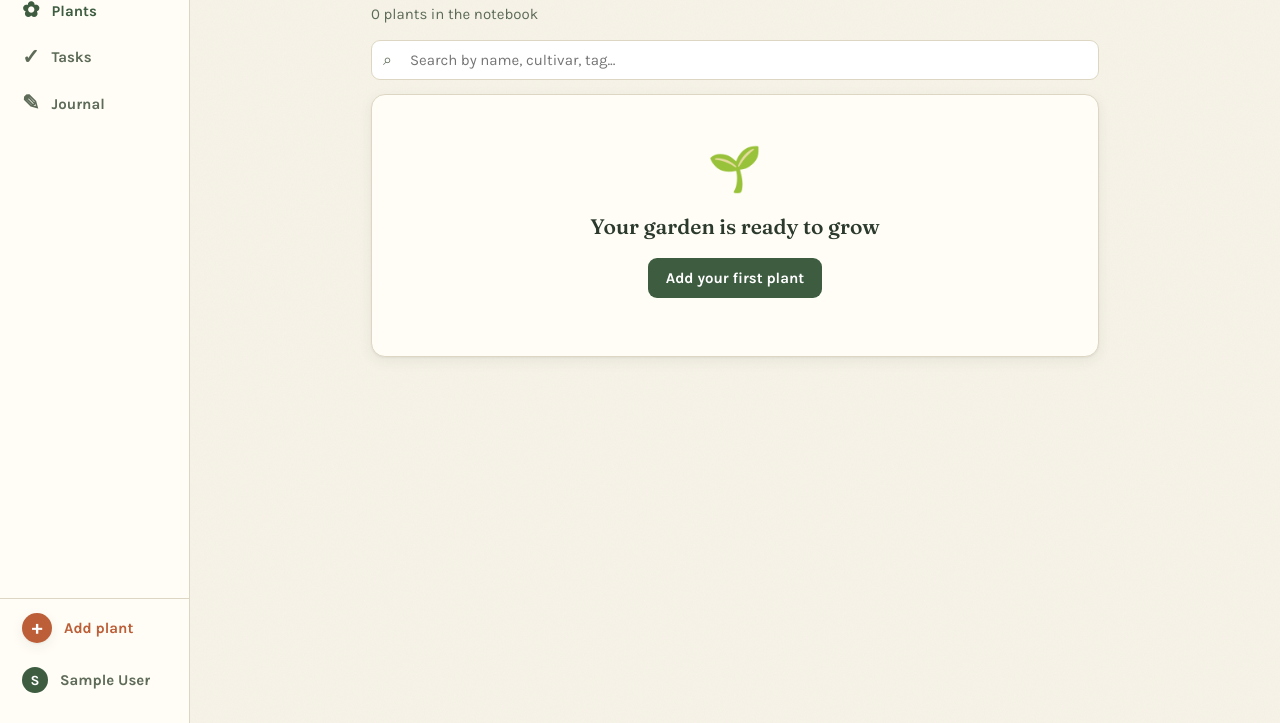
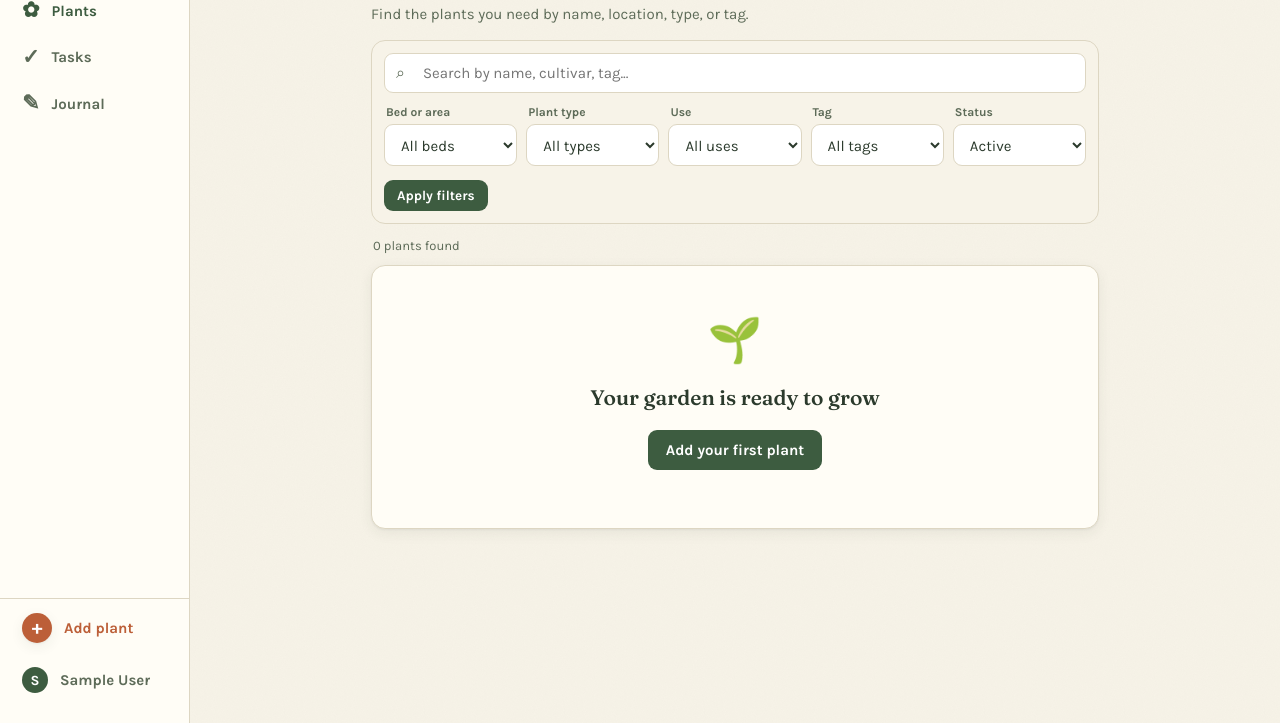
Before and after one commit to mekstromjr/yardwise, a Django app: page /plants/ in a window 1280 px wide. Shown: the part 77-800 px from the top of the page. Run offline with Django 5.2, Linux system fonts and the light colour scheme; the visitor is signed in with stand-in values (Sample User, id 1); data comes from the database, SQL or seed files in the repository; data that the repository does not hold is empty.

Commit message:
feat: add plant inventory filters

```diff
--- a/garden/views.py
+++ b/garden/views.py
@@ -6,11 +6,14 @@ from django.shortcuts import get_object_or_404, redirect, render
 
 from .forms import PlantForm
 from .models import (
+    Bed,
     OccurrenceStatus,
     Photo,
     Plant,
     PlantLocation,
     PlantStatus,
+    PlantType,
+    Tag,
     TaskOccurrence,
 )
 
@@ -67,11 +70,18 @@ def today(request):
 @login_required
 def plant_list(request):
     q = request.GET.get("q", "").strip()
+    status = request.GET.get("status", PlantStatus.ACTIVE)
+    valid_statuses = {value for value, _label in PlantStatus.choices}
+    if status != "all" and status not in valid_statuses:
+        status = PlantStatus.ACTIVE
+
     plants = (
-        Plant.objects.filter(status=PlantStatus.ACTIVE)
+        Plant.objects.all()
         .select_related("primary_photo")
         .prefetch_related("locations__bed")
     )
+    if status != "all":
+        plants = plants.filter(status=status)
     if q:
         plants = plants.filter(
             Q(common_name__icontains=q)
@@ -80,11 +90,43 @@ def plant_list(request):
             | Q(tags__name__icontains=q)
             | Q(locations__bed__name__icontains=q)
         ).distinct()
+
+    bed = request.GET.get("bed", "")
+    plant_type = request.GET.get("plant_type", "")
+    use = request.GET.get("use", "")
+    tag = request.GET.get("tag", "")
+    bed = bed if bed.isdigit() else ""
+    plant_type = plant_type if plant_type.isdigit() else ""
+    tag = tag if tag.isdigit() else ""
+    if bed:
+        plants = plants.filter(locations__is_current=True, locations__bed_id=bed)
+    if plant_type:
+        plants = plants.filter(plant_type_id=plant_type)
+    if use == "edible":
+        plants = plants.filter(is_edible=True)
+    elif use == "ornamental":
+        plants = plants.filter(is_ornamental=True)
+    else:
+        use = ""
+    if tag:
+        plants = plants.filter(tags__id=tag)
+    plants = plants.distinct()
+
     return render(request, "garden/plants/list.html", {
         "nav": "plants",
         "plants": plants,
         "q": q,
-        "total": Plant.objects.filter(status=PlantStatus.ACTIVE).count(),
+        "result_count": plants.count(),
+        "beds": Bed.objects.filter(archived_at__isnull=True),
+        "plant_types": PlantType.objects.filter(archived_at__isnull=True),
+        "tags": Tag.objects.filter(archived_at__isnull=True),
+        "statuses": [("all", "All statuses"), *PlantStatus.choices],
+        "selected_bed": bed,
+        "selected_plant_type": plant_type,
+        "selected_use": use,
+        "selected_tag": tag,
+        "selected_status": status,
+        "filters_active": any((q, bed, plant_type, use, tag, status != PlantStatus.ACTIVE)),
     })
 
 
--- a/static/css/yardwise.css
+++ b/static/css/yardwise.css
@@ -217,6 +217,44 @@ details.section .inner { padding: 2px 16px 14px; }
 /* --- search bar --------------------------------------------------------- */
 .searchbar { position: relative; margin-bottom: 14px; }
 .searchbar input { padding-left: 38px; }
+
+.plant-filters {
+  background: var(--paper);
+  border: 1px solid var(--line);
+  border-radius: var(--radius);
+  padding: 12px;
+  margin-bottom: 12px;
+}
+.plant-filters .searchbar { margin-bottom: 10px; }
+.filter-grid {
+  display: grid;
+  grid-template-columns: 1fr;
+  gap: 9px;
+}
+.filter-grid label > span {
+  display: block;
+  color: var(--ink-soft);
+  font-size: 12px;
+  font-weight: 700;
+  margin: 0 0 3px 2px;
+}
+.filter-grid select { width: 100%; }
+.filter-actions {
+  align-items: center;
+  display: flex;
+  gap: 12px;
+  margin-top: 10px;
+}
+.filter-actions a { color: var(--fir); font-size: 14px; font-weight: 700; }
+.results-count { color: var(--ink-soft); font-size: 13px; margin: 10px 2px; }
+
+@media (min-width: 480px) {
+  .filter-grid { grid-template-columns: repeat(2, minmax(0, 1fr)); }
+}
+
+@media (min-width: 800px) {
+  .filter-grid { grid-template-columns: repeat(5, minmax(0, 1fr)); }
+}
 .searchbar .icon {
   position: absolute; left: 12px; top: 50%; transform: translateY(-50%);
   color: var(--ink-soft);
--- a/templates/garden/plants/list.html
+++ b/templates/garden/plants/list.html
@@ -4,19 +4,59 @@
 <header class="page-head">
   <div class="kicker">The inventory</div>
   <h1>Plants</h1>
-  <div class="sub">{{ total }} plant{{ total|pluralize }} in the notebook</div>
+  <div class="sub">Find the plants you need by name, location, type, or tag.</div>
 </header>
 
-<div class="searchbar">
-  <span class="icon">⌕</span>
-  <input type="search" name="q" placeholder="Search by name, cultivar, tag..."
-         value="{{ q }}"
-         hx-get="{% url 'plant-list' %}" hx-trigger="input changed delay:300ms, search"
-         hx-target="#plant-results" hx-select="#plant-results" hx-swap="outerHTML"
-         hx-push-url="true">
-</div>
+<div id="plant-browser">
+  <form method="get" class="plant-filters"
+        hx-get="{% url 'plant-list' %}"
+        hx-trigger="input changed delay:300ms from:input[type='search'], change from:select"
+        hx-target="#plant-browser" hx-select="#plant-browser" hx-swap="outerHTML"
+        hx-push-url="true">
+    <div class="searchbar">
+      <span class="icon">⌕</span>
+      <input type="search" name="q" placeholder="Search by name, cultivar, tag..."
+             value="{{ q }}">
+    </div>
+    <div class="filter-grid">
+      <label><span>Bed or area</span>
+        <select name="bed">
+          <option value="">All beds</option>
+          {% for bed in beds %}<option value="{{ bed.pk }}" {% if selected_bed == bed.pk|stringformat:"s" %}selected{% endif %}>{{ bed.name }}</option>{% endfor %}
+        </select>
+      </label>
+      <label><span>Plant type</span>
+        <select name="plant_type">
+          <option value="">All types</option>
+          {% for type in plant_types %}<option value="{{ type.pk }}" {% if selected_plant_type == type.pk|stringformat:"s" %}selected{% endif %}>{{ type.name }}</option>{% endfor %}
+        </select>
+      </label>
+      <label><span>Use</span>
+        <select name="use">
+          <option value="">All uses</option>
+          <option value="edible" {% if selected_use == "edible" %}selected{% endif %}>Edible</option>
+          <option value="ornamental" {% if selected_use == "ornamental" %}selected{% endif %}>Ornamental</option>
+        </select>
+      </label>
+      <label><span>Tag</span>
+        <select name="tag">
+          <option value="">All tags</option>
+          {% for tag in tags %}<option value="{{ tag.pk }}" {% if selected_tag == tag.pk|stringformat:"s" %}selected{% endif %}>{{ tag.name }}</option>{% endfor %}
+        </select>
+      </label>
+      <label><span>Status</span>
+        <select name="status">
+          {% for value, label in statuses %}<option value="{{ value }}" {% if selected_status == value %}selected{% endif %}>{{ label }}</option>{% endfor %}
+        </select>
+      </label>
+    </div>
+    <div class="filter-actions">
+      <button class="btn small" type="submit">Apply filters</button>
+      {% if filters_active %}<a href="{% url 'plant-list' %}">Clear filters</a>{% endif %}
+    </div>
+  </form>
 
-<div id="plant-results">
+  <p class="results-count">{{ result_count }} plant{{ result_count|pluralize }} found</p>
   {% if plants %}
     <div class="plant-grid">
       {% for plant in plants %}
@@ -39,9 +79,9 @@
         </a>
       {% endfor %}
     </div>
-  {% elif q %}
+  {% elif filters_active %}
     <div class="empty"><div class="art">⌕</div><h2>No matches</h2>
-      <p>Nothing in the notebook matches "{{ q }}".</p></div>
+      <p>Try clearing one or more filters.</p></div>
   {% else %}
     <div class="empty card"><div class="art">🌱</div>
       <h2>Your garden is ready to grow</h2>
```
Also changed, not shown: garden/tests/test_views.py (+54 -1 lines).
